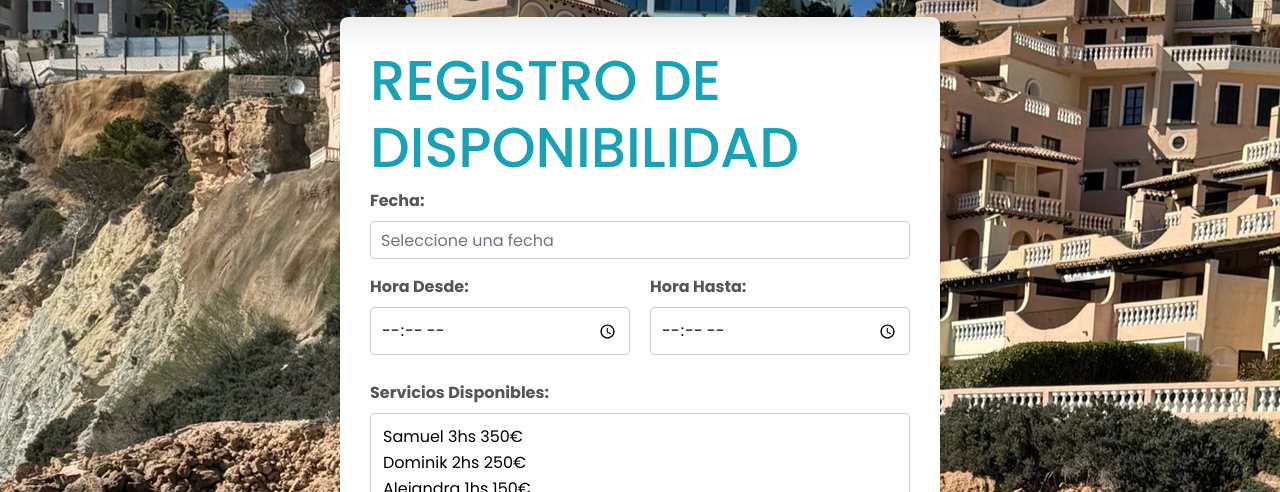
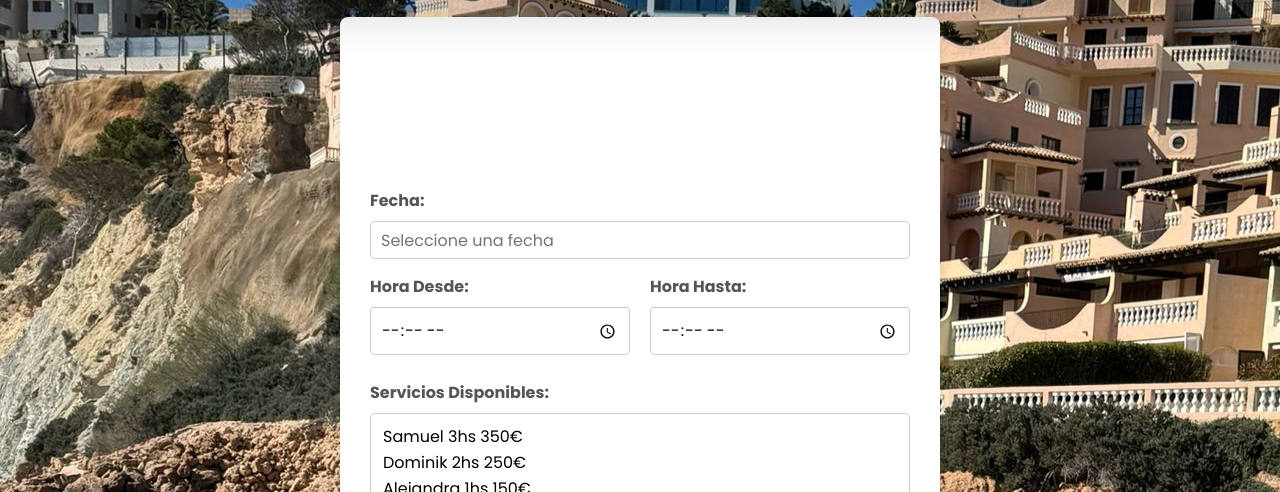
Before and after one commit to SpinelliRonald17/NautirentchartES.github.io, a plain HTML site: page registroadmin.html in a window 1280 px wide. Shown: the part 163-655 px from the top of the page. Drawn offline with nearby package versions, Linux system fonts and the light colour scheme.

Commit message:
Add files via upload

```diff
--- a/registroadmin.html
+++ b/registroadmin.html
@@ -87,7 +87,7 @@
 
     <!--<h1 class="m-0 text-info">Registro de Disponibilidad</h1>-->
     <form id="schedule-form">
-        <h5 class="display-4 text-info text-uppercase">Registro de Disponibilidad</h5>
+        <h5 class="display-4 text-white text-uppercase">Registro de Disponibilidad</h5>
         <div class="form-group">
 
             <label for="date">Fecha:</label>
```
